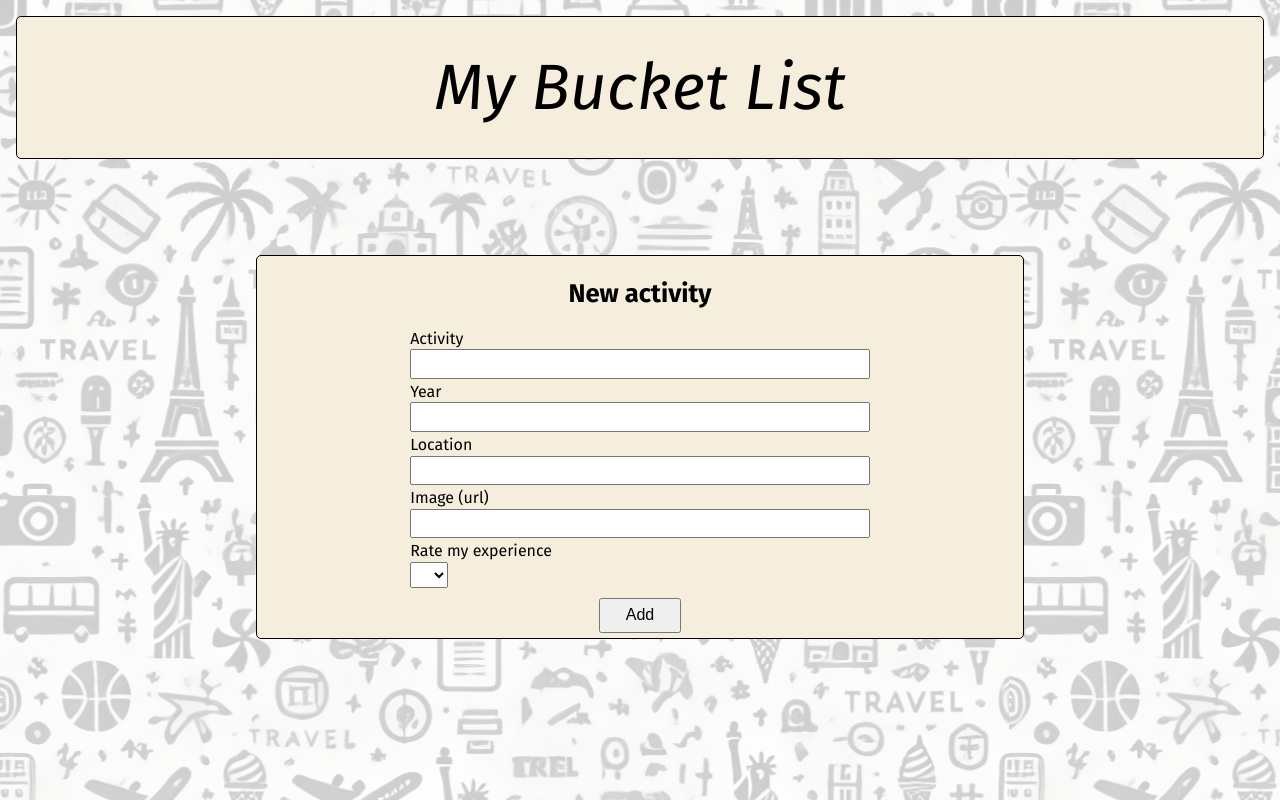
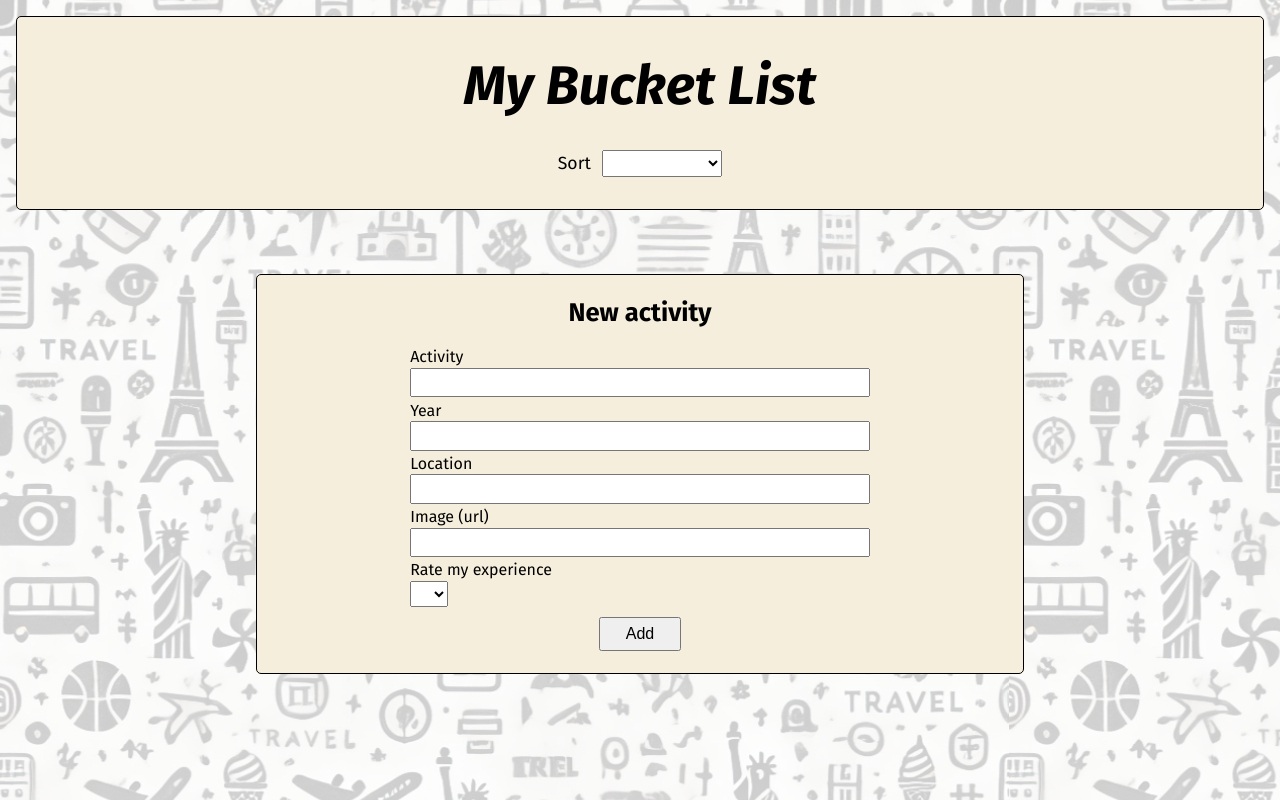
Before and after one commit to ramsey-merdassi/bucket-list-collector-app, a PHP site: page / in a window 1280 px wide. Run offline with PHP 8.4, Linux system fonts and the light colour scheme; data that the repository does not hold is empty.

Commit message:
add sorting form

```diff
--- /dev/null
+++ b/change_display.php
@@ -0,0 +1 @@
+<?php
--- a/index.php
+++ b/index.php
@@ -24,7 +24,23 @@ $results = $query->fetchAll();
 </head>
 
 <body>
-    <header>My Bucket List</header>
+    <header>
+        <h1>My Bucket List</h1>
+        <form class='change-display' action='change_display.php' method='post'>
+            <label for='sort'>Sort</label>
+            <select id='sort' name='sort'>
+                <option disabled selected></option>
+                <option value='activity(a-z)'>activity(a-z)</option>
+                <option value='activity(z-a)'>activity(z-a)</option>
+                <option value='year(latest)'>year(latest)</option>
+                <option value='year(oldest)'>year(oldest)</option>
+                <option value='location(a-z)'>location(a-z)</option>
+                <option value='location(z-a)'>location(z-a)</option>
+                <option value='rating(highest)'>rating(highest)</option>
+                <option value='rating(lowest)'>rating(lowest)</option>
+            </select>
+        </form>
+    </header>
     <main>
         <section class='bucket-list'>
             <?php foreach($results as $result) : ?>
@@ -60,12 +76,12 @@ $results = $query->fetchAll();
                 <label for='year'>Year</label>
                 <input required min='1983' id='year' type='number' name='year'>
                 <label for='location'>Location</label>
-                <input required maxlength='21' id='location' type='text' name='location'>
+                <input required maxlength='12' id='location' type='text' name='location'>
                 <label for='image'>Image (url)</label>
                 <input required id='image' type='url' name='image'>
                 <label for='rating'>Rate my experience</label>
                 <select required id='rating' name='rating'>
-                    <option disabled selected value></option>
+                    <option disabled selected></option>
                     <option value='1'>1</option>
                     <option value='2'>2</option>
                     <option value='3'>3</option>
--- a/style.css
+++ b/style.css
@@ -12,39 +12,72 @@ body {
 
 /*header*/
 header {
-    font-style: italic;
-    text-align: center;
-    font-size: 4.6rem;
-    padding: 2rem;
+    display: flex;
+    align-items: center;
+    flex-direction: column;
     background-color: #f5eedc;
     margin: 1rem;
     border: solid 1px #000;
     border-radius: 5px;
 }
 
+header h1 {
+    font-size: 3.8rem;
+    font-style: italic;
+    margin-bottom: 2rem;
+    /*background-color: white;*/
+}
+
+.change-display {
+    display: inline;
+    width: 11.8%;
+    margin-bottom: 2rem;
+    font-size: 1.1rem;
+    text-align: center;
+    /*background-color: yellow;*/
+}
+
 @media screen and (max-width: 554px) {
-    header {
-        font-size: 2.4rem;
+    header h1 {
+        font-size: 2.6rem;
+    }
+
+    .change-display {
+        font-size: 1rem;
+        width: 47.4%;
     }
 }
 
 @media screen and (min-width: 555px) and (max-width: 910px) {
-    header {
+    header h1 {
         font-size: 3rem;
+    }
+
+    .change-display {
+        font-size: 1rem;
+        width: 31.1%;
     }
 }
 
 @media screen and (min-width: 911px) and (max-width: 1400px) {
     header {
-        font-size: 4rem;
         margin-bottom: 3rem;
+    }
+
+    header h1 {
+        font-size: 3.4rem;
+    }
+
+    .change-display {
+        width: 19.3%;
     }
 }
 
 /*bucket list*/
 main {
     display: flex;
-    justify-content:center;
+    flex-direction: column;
+    align-items: center;
     /*background-color: green;*/
 }
 
@@ -52,8 +85,8 @@ main {
     display: flex;
     justify-content: start;
     flex-wrap: wrap;
+    width: 91.6%;
     /*background-color: blue;*/
-    width: 91.6%;
 }
 
 .bucket-item {
@@ -66,7 +99,6 @@ main {
     margin-right: 3rem;
     margin-left: 3rem;
     margin-top: 3rem;
-    background-color: red;
 }
 
 .item-name {
@@ -116,11 +148,12 @@ i {
 
     .item-image {
         width: 80vw;
+        height: 30vh;
         margin-top: 1.6rem;
     }
 
     .item-name {
-        font-size: 1.2rem;
+        font-size: 1.3rem;
         padding: 0.4rem;
     }
 
@@ -159,7 +192,7 @@ i {
          flex-direction: column;
          align-items: center;
          margin: 0;
-         padding: 0.6rem 2rem 2.8rem;
+         padding: 2rem 2rem 2.8rem;
          border-top: solid 1px #000;
          border-left: 0;
          width: 10rem;
@@ -167,7 +200,6 @@ i {
 }
 
 @media screen and (min-width: 911px) and (max-width: 1400px) {
-
     .bucket-list {
         width: 92%;
     }
@@ -189,11 +221,11 @@ i {
 
 /*form*/
 .add-activity {
-    /*background-color: yellow;*/
     height: 70vh;
     display: flex;
     justify-content: center;
     align-items: center;
+    /*background-color: yellow;*/
 }
 
 .form {
@@ -218,8 +250,8 @@ form {
     display: flex;
     flex-direction: column;
     align-items: start;
+    width: 41%;
     /*background-color: cyan;*/
-    width: 41%;
 }
 
 label {
@@ -254,7 +286,6 @@ select {
 }
 
  @media screen and (max-width: 554px) {
-
      .add-activity {
          height: 60vh;
      }
@@ -307,11 +338,13 @@ select {
 
 @media screen and (min-width: 911px) and (max-width: 1400px) {
     .add-activity {
-         height: 60vh;
+        height: 50vh;
+        margin-top: 1rem;
+        margin-bottom: 4rem;
      }
 
     .form {
-        height: 80%;
+        height: 100%;
     }
 
     form {
```
